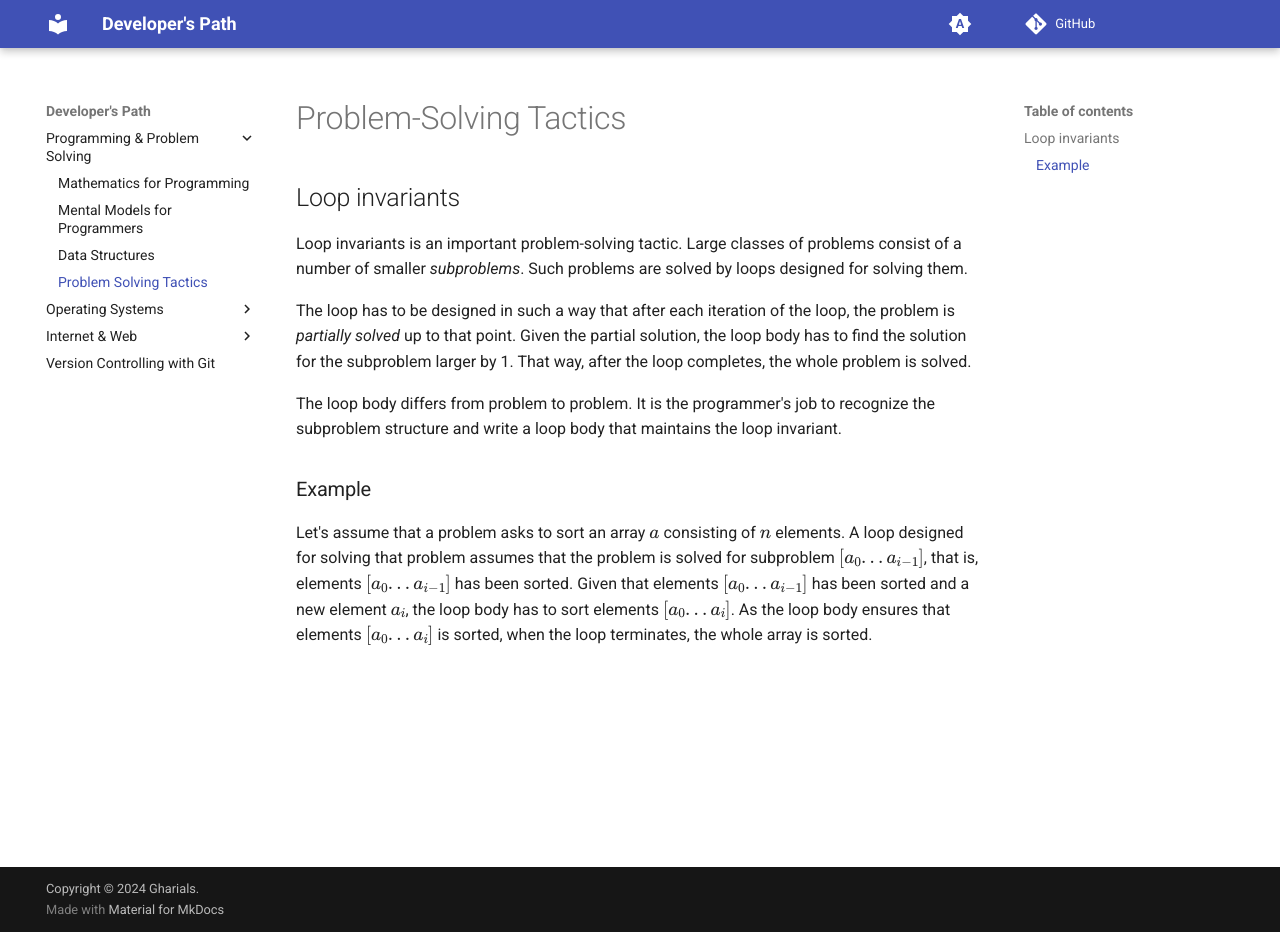
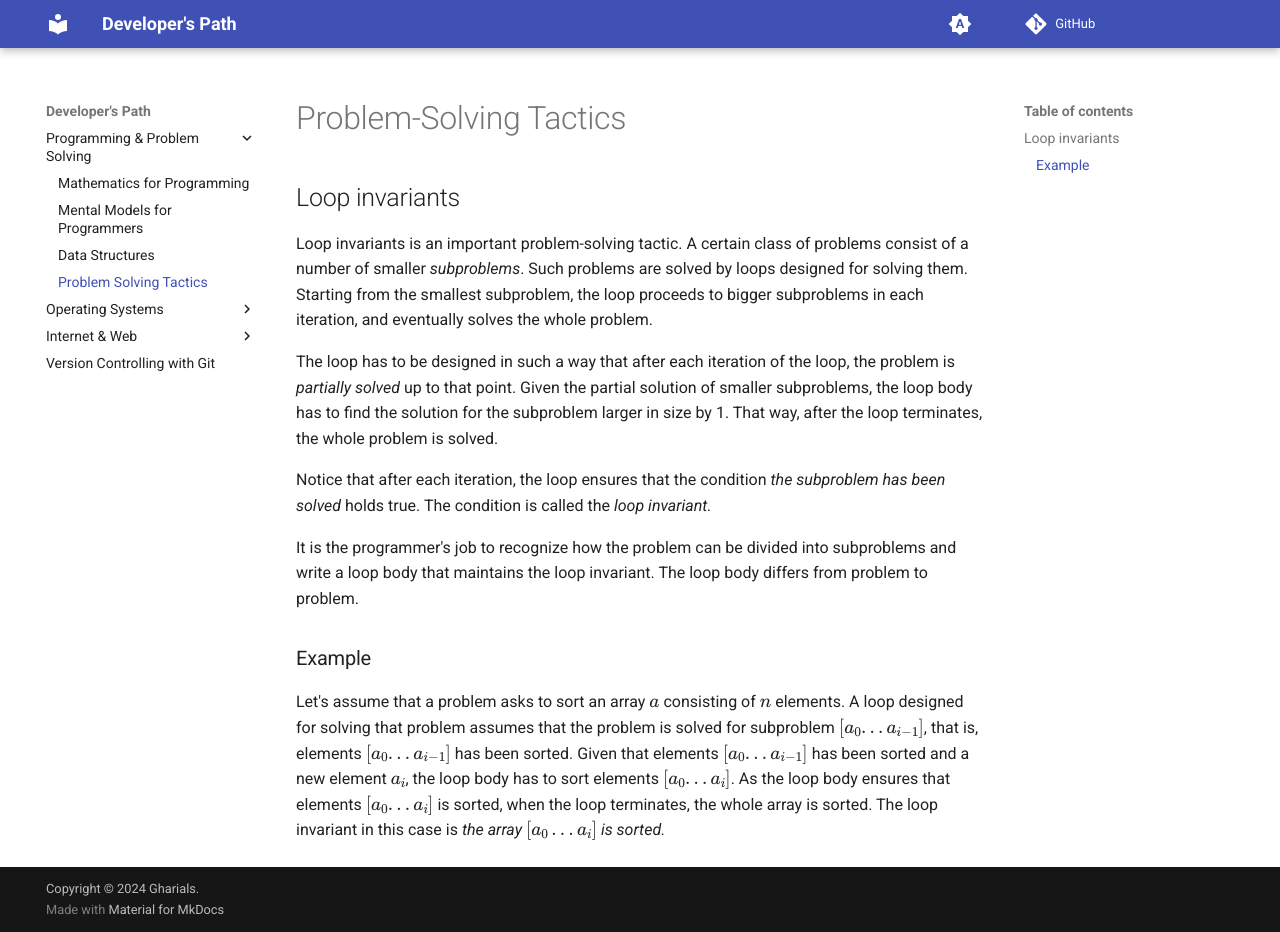
Before and after one commit to gharials/dev-path, an MkDocs documentation site: the page built from docs/programming/problem-solving-tactics.md, in a window 1280 px wide and 932 px high. Built offline with MkDocs 1.6.1 and Material for MkDocs 9.7.7, drawn with Linux system fonts in a browser that asks for light colours; comment, search, counter and statistics services are not loaded.

Commit message:
'problem-solving-tactics': expanded and copy edited.

```diff
--- a/docs/programming/problem-solving-tactics.md
+++ b/docs/programming/problem-solving-tactics.md
@@ -2,12 +2,14 @@
 
 ## Loop invariants
 
-Loop invariants is an important problem-solving tactic. Large classes of problems consist of a number of smaller _subproblems_. Such problems are solved by loops designed for solving them.
+Loop invariants is an important problem-solving tactic. A certain class of problems consist of a number of smaller _subproblems_. Such problems are solved by loops designed for solving them. Starting from the smallest subproblem, the loop proceeds to bigger subproblems in each iteration, and eventually solves the whole problem.
 
-The loop has to be designed in such a way that after each iteration of the loop, the problem is _partially solved_ up to that point. Given the partial solution, the loop body has to find the solution for the subproblem larger by 1. That way, after the loop completes, the whole problem is solved.
+The loop has to be designed in such a way that after each iteration of the loop, the problem is _partially solved_ up to that point. Given the partial solution of smaller subproblems, the loop body has to find the solution for the subproblem larger in size by 1. That way, after the loop terminates, the whole problem is solved.
 
-The loop body differs from problem to problem. It is the programmer's job to recognize the subproblem structure and write a loop body that maintains the loop invariant.
+Notice that after each iteration, the loop ensures that the condition _the subproblem has been solved_ holds true. The condition is called the _loop invariant._
+
+It is the programmer's job to recognize how the problem can be divided into subproblems and write a loop body that maintains the loop invariant. The loop body differs from problem to problem.
 
 ### Example
 
-Let's assume that a problem asks to sort an array $a$ consisting of $n$ elements. A loop designed for solving that problem assumes that the problem is solved for subproblem $[a_0 ... a_{i - 1}]$, that is, elements $[a_0 ... a_{i - 1}]$ has been sorted. Given that elements $[a_0 ... a_{i - 1}]$ has been sorted and a new element $a_i$, the loop body has to sort elements $[a_0 ... a_i]$. As the loop body ensures that elements $[a_0 ... a_i]$ is sorted, when the loop terminates, the whole array is sorted.
+Let's assume that a problem asks to sort an array $a$ consisting of $n$ elements. A loop designed for solving that problem assumes that the problem is solved for subproblem $[a_0 ... a_{i - 1}]$, that is, elements $[a_0 ... a_{i - 1}]$ has been sorted. Given that elements $[a_0 ... a_{i - 1}]$ has been sorted and a new element $a_i$, the loop body has to sort elements $[a_0 ... a_i]$. As the loop body ensures that elements $[a_0 ... a_i]$ is sorted, when the loop terminates, the whole array is sorted. The loop invariant in this case is _the array $[a_0…a_i]$ is sorted._
```
